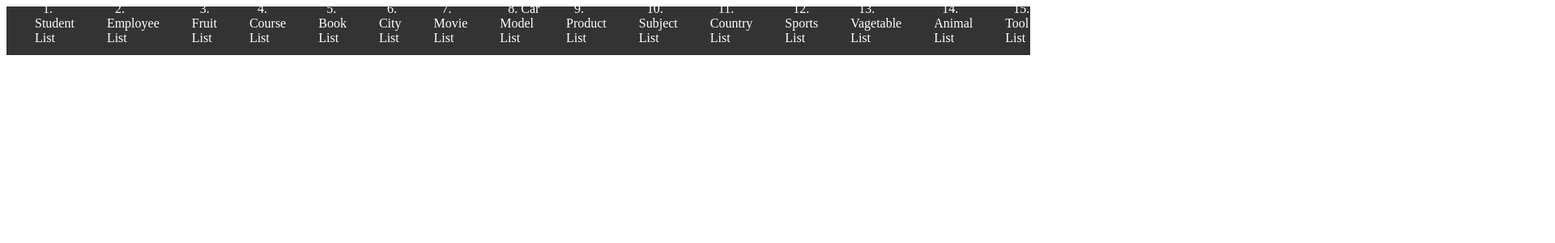
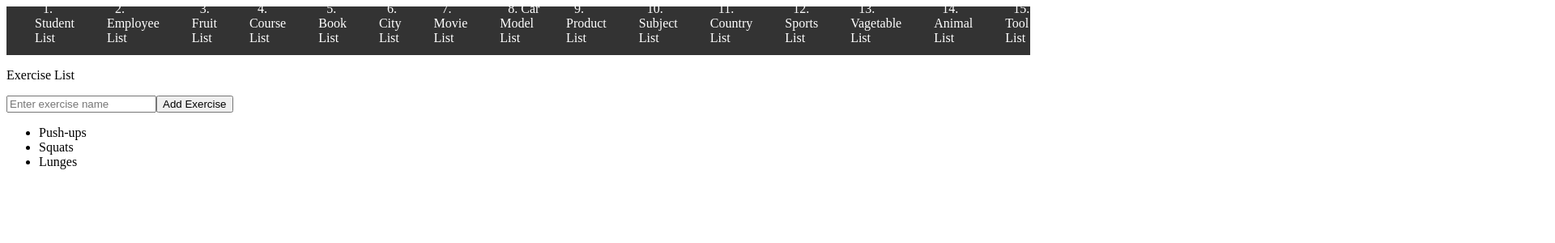
Before and after one commit to kaysie0919/AngularDataStructure, an Angular app: page /exelist in a window 1280 px wide. Before the commit this address led to /. Shown: the top 300 px of the page at 81% size, 1920 px wide, since content can reach past the window. Built offline with nearby package versions, Linux system fonts and the light colour scheme.

Commit message:
#42 Add Exercise List Component

```diff
--- a/src/app/app.component.html
+++ b/src/app/app.component.html
@@ -41,6 +41,7 @@
     <li><a routerLink="artlist">39. Artist List</a></li>
     <li><a routerLink="complist">40. Composer List</a></li>
     <li><a routerLink="podlist">41. Podcast List</a></li>
+    <li><a routerLink="exelist">42. Exercise List</a></li>
   </ul>
 </nav>
 <router-outlet></router-outlet>
--- a/src/app/app.module.ts
+++ b/src/app/app.module.ts
@@ -47,6 +47,7 @@ import { PaintinglistComponent } from "./components/paintinglist/paintinglist.co
 import { ArtistlistComponent } from "./components/artistlist/artistlist.component";
 import { ComposerlistComponent } from "./components/composerlist/composerlist.component";
 import { PodcastlistComponent } from "./components/podcastlist/podcastlist.component";
+import { ExerciselistComponent } from "./components/exerciselist/exerciselist.component";
 
 
 
@@ -94,6 +95,7 @@ const routes: Routes = [
     {path: 'artlist', component: ArtistlistComponent},
     {path: 'complist', component: ComposerlistComponent},
     {path: 'podlist', component: PodcastlistComponent},
+    {path: 'exelist', component: ExerciselistComponent},
 ]
 
 @NgModule ({
@@ -148,6 +150,7 @@ const routes: Routes = [
         ArtistlistComponent,
         ComposerlistComponent,
         PodcastlistComponent,
+        ExerciselistComponent,
     ],
 
     providers: [
--- /dev/null
+++ b/src/app/components/exerciselist/exerciselist.component.html
@@ -0,0 +1,8 @@
+<p>Exercise List</p>
+<input type="text" [(ngModel)]="exercise" placeholder="Enter exercise name">
+
+<button (click)="addExercise()">Add Exercise</button>
+
+<ul>
+  <li *ngFor="let exercise of exerciseList">{{ exercise }}</li>
+</ul>
--- /dev/null
+++ b/src/app/components/exerciselist/exerciselist.component.ts
@@ -0,0 +1,19 @@
+import { Component } from '@angular/core';
+
+@Component({
+  selector: 'app-exerciselist',
+  templateUrl: './exerciselist.component.html',
+  styleUrl: './exerciselist.component.css'
+})
+export class ExerciselistComponent {
+  exercise: string = '';
+  exerciseList: string[] = ['Push-ups', 'Squats', 'Lunges'];
+
+  addExercise() {
+    if (this.exercise.trim()) {
+      this.exerciseList.push(this.exercise.trim());
+      this.exercise = '';
+    }
+  }
+
+}
```
Also changed, not shown: src/app/components/exerciselist/exerciselist.component.css (added), 1 other file (tests, documents, lock files or other folders).
